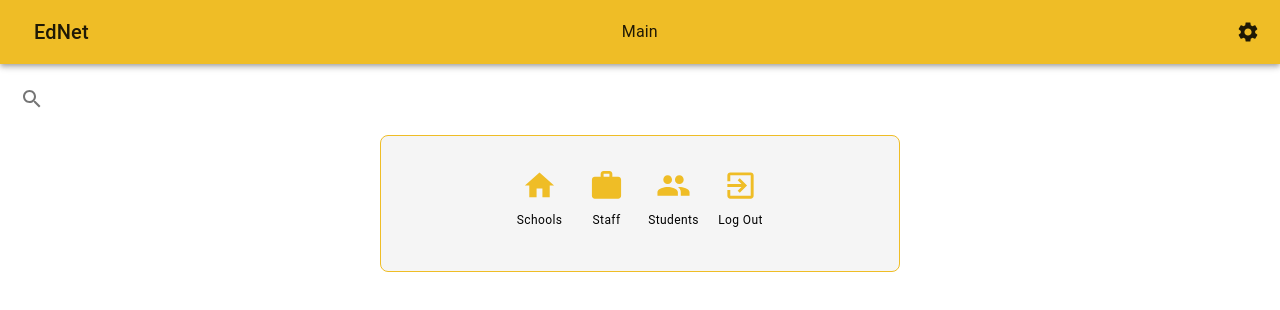
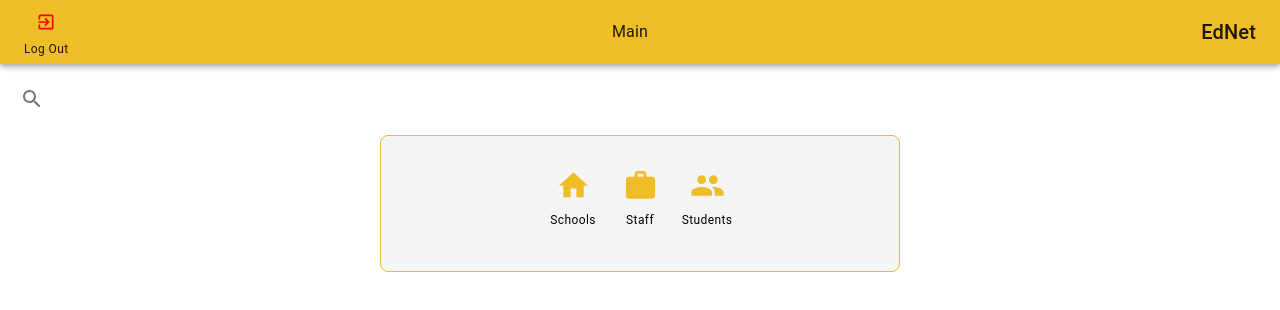
Before and after one commit to SamTessier/Contact-Management, a React (Create React App) app: page / in a window 1280 px wide. Shown: the top 310 px of the page. Built offline with nearby package versions, Linux system fonts and the light colour scheme; sample sign-in values are in the browser's storage.

Commit message:
Back button
filtered school routes from staff members
added back button to appbar if route is not mainscreen

```diff
--- a/src/App.js
+++ b/src/App.js
@@ -7,6 +7,7 @@ import AllStaff from "./components/staff/AllStaff";
 import AllStudents from "./components/students/AllStudents";
 import SearchBar from "./components/SearchBar";
 import { SearchProvider } from "./components/SearchContext";
+import ExitToAppIcon from "@mui/icons-material/ExitToApp";
 import {
   BrowserRouter as Router,
   Routes,
@@ -22,9 +23,9 @@ import {
   Container,
   Box,
 } from "@mui/material";
-import SettingsIcon from "@mui/icons-material/Settings";
 import { styled } from "@mui/system";
-import { useLocation } from "react-router-dom";
+import { useLocation, useNavigate } from "react-router-dom";
+import ArrowBackIcon from "@mui/icons-material/ArrowBack";
 
 const StyledApp = styled(Box)(({ theme }) => ({
   flexGrow: 1,
@@ -41,6 +42,54 @@ const StyledAppBar = styled(AppBar)(({ theme }) => ({
   backgroundColor: theme.palette.primary.main,
 }));
 
+const LogoutButton = () => {
+  const { logOut, currentUser } = useContext(AuthContext);
+  const handleLogOut = () => {
+    logOut();
+  };
+
+  return (
+    <Box
+      sx={{
+        display: "flex",
+        flexDirection: "column",
+        alignItems: "center",
+        justifyContent: "flex-end",
+      }}
+    >
+      {currentUser && (
+        <>
+          <IconButton sx={{ color: "red" }} onClick={handleLogOut}>
+            <ExitToAppIcon fontSize="small" />{" "}
+          </IconButton>
+          <Typography variant="caption" display="block" textAlign="center">
+            Log Out
+          </Typography>
+        </>
+      )}
+    </Box>
+  );
+};
+
+const BackButton = () => {
+  const navigate = useNavigate();
+  const handleBackClick = () => {
+    navigate("/");
+  };
+
+  return (
+    <IconButton onClick={handleBackClick}>
+      <ArrowBackIcon fontSize="small" />
+    </IconButton>
+  );
+};
+
+const EmptyBackButton = () => (
+  <IconButton disabled style={{ color: "transparent" }}>
+    <ArrowBackIcon fontSize="small" />
+  </IconButton>
+);
+
 const App = () => {
   return (
     <AuthProvider>
@@ -48,20 +97,12 @@ const App = () => {
         <StyledApp>
           <StyledAppBar position="static">
             <Toolbar sx={{ display: "flex", justifyContent: "space-between" }}>
+              <LogoutButton />
+              <LocationDependentToolbar />
+              <EmptyBackButton/>
               <Typography variant="h6" sx={{ marginLeft: "10px" }}>
                 EdNet
               </Typography>
-              <Typography variant="subtitle1">
-                <CurrentPage />
-              </Typography>
-              <Box sx={{ display: "flex", justifyContent: "flex-end" }}>
-                <Typography variant="h6" sx={{ opacity: 0 }}>
-                  EdN
-                </Typography>
-                <IconButton edge="end" color="inherit" aria-label="settings">
-                  <SettingsIcon />
-                </IconButton>
-              </Box>
             </Toolbar>
           </StyledAppBar>
           <SearchProvider>
@@ -71,6 +112,19 @@ const App = () => {
         </StyledApp>
       </Router>
     </AuthProvider>
+  );
+};
+
+const LocationDependentToolbar = () => {
+  const location = useLocation();
+
+  return (
+    <>
+      {location.pathname !== "/" ? <BackButton /> : <EmptyBackButton />}
+      <Typography variant="subtitle1">
+        <CurrentPage />
+      </Typography>
+    </>
   );
 };
 
@@ -100,8 +154,12 @@ const RoutesWithAuthentication = () => {
       ) : (
         <Routes>
           <Route path="/" element={<MainScreen />} />
-          <Route path="/schools" element={<AllSchools />} />
-          <Route path="/createschool" element={<AllSchools />} />
+          {currentUser.role === "admin" && (
+            <>
+              <Route path="/schools" element={<AllSchools />} />
+              <Route path="/createschool" element={<AllSchools />} />
+            </>
+          )}
           <Route path="/staff" element={<AllStaff />} />
           <Route path="/students" element={<AllStudents />} />
           <Route path="/createstudent" element={<AllStudents />} />
--- a/src/components/MainScreen.js
+++ b/src/components/MainScreen.js
@@ -1,27 +1,20 @@
 import React, { useState, useContext } from "react";
-import {
-  IconButton,
-  Grid,
-  Tooltip,
-  Typography,
-  Box,
-} from "@mui/material";
+import { IconButton, Grid, Typography, Box } from "@mui/material";
 import { Link } from "react-router-dom";
 
 import HomeIcon from "@mui/icons-material/Home";
 import WorkIcon from "@mui/icons-material/Work";
 import PeopleIcon from "@mui/icons-material/People";
 import InfoIcon from "@mui/icons-material/Info";
-import ExitToAppIcon from "@mui/icons-material/ExitToApp";
 import StaffDetails from "./staff/StaffDetails";
 import SchoolDetails from "./schools/SchoolDetails";
 import StudentDetails from "./students/StudentDetails";
 import { getStudents, getStaff, getSchools } from "../localStorageDB";
+import { SearchContext } from "./SearchContext";
 import { AuthContext } from "../AuthContext";
-import { SearchContext } from "./SearchContext";
 
 const MainScreen = () => {
-  const { logOut, currentUser } = useContext(AuthContext);
+  const { currentUser } = useContext(AuthContext);
   const [searchTerm] = useContext(SearchContext);
   const [selectedSchool, setSelectedSchool] = useState(null);
   const [selectedStaff, setSelectedStaff] = useState(null);
@@ -39,12 +32,9 @@ const MainScreen = () => {
   data = data.filter(
     (item) =>
       item.name.toLowerCase().includes(searchTerm.toLowerCase()) &&
-          (currentUser.role !== 'staff' || item.school === currentUser.school)
+      (currentUser.role !== "staff" || item.school === currentUser.school)
   );
 
-  const handleLogOut = () => {
-    logOut();
-  };
   const handleDetailsOpen = (item) => {
     item.type === "student"
       ? setSelectedStudent(item)
@@ -83,7 +73,6 @@ const MainScreen = () => {
               {currentUser.role !== "staff" && (
                 <>
                   <Grid item>
-
                     <IconButton color="primary" component={Link} to="/schools">
                       <HomeIcon fontSize="large" />
                     </IconButton>
@@ -119,20 +108,6 @@ const MainScreen = () => {
                   textAlign="center"
                 >
                   Students
-                </Typography>
-              </Grid>
-              <Grid item>
-                <Tooltip title="Log out">
-                  <IconButton color="primary" onClick={handleLogOut}>
-                    <ExitToAppIcon fontSize="large" />
-                  </IconButton>
-                </Tooltip>
-                <Typography
-                  variant="caption"
-                  display="block"
-                  textAlign="center"
-                >
-                  Log Out
                 </Typography>
               </Grid>
             </Grid>
--- a/src/components/schools/SchoolDialogForm.js
+++ b/src/components/schools/SchoolDialogForm.js
@@ -14,9 +14,11 @@ const createEmptyObject = (keys) => {
   return keys.reduce((obj, key) => ({ ...obj, [key]: "" }), {});
 };
 
+
 const SchoolDialogForm = ({ open, handleClose, onSubmit, school }) => {
   const keys = ["name", "address", "phoneNumber", "email", "contactPerson", "notes"];
   const defaultValues = school || createEmptyObject(keys);
+
   const { handleSubmit, control } = useForm({ defaultValues });
   const handleFormSubmit = (data) => {
     onSubmit(data);
```
Also changed, not shown: src/components/schools/SchoolDetails.js (+4 -6 lines). Lines whose indentation alone changed are shown as unchanged.
